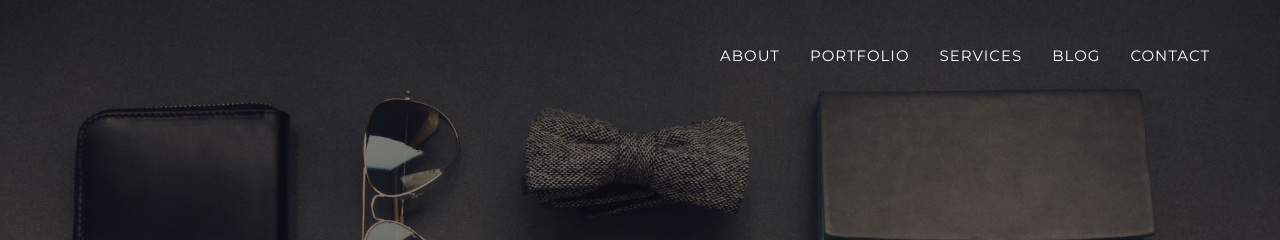
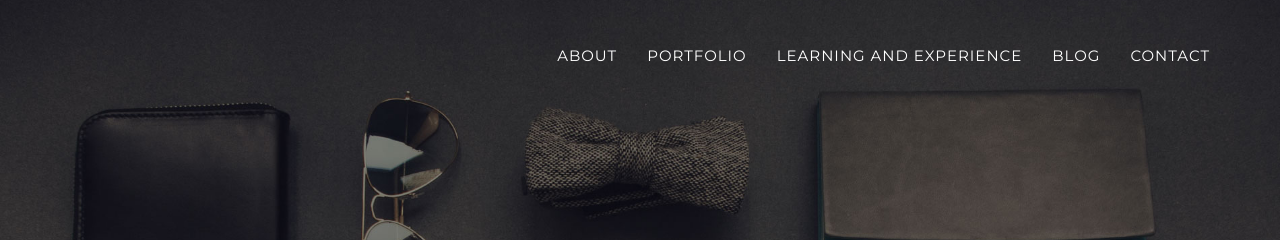
Before and after one commit to elizabethude/lizude.github.io, a Jekyll site: the page built from index.html, in a window 1280 px wide. Shown: the top 240 px of the page. Built offline with Jekyll 4.4.1, drawn with Linux system fonts in a browser that asks for light colours; nearby versions of some CDN libraries; some web fonts are replaced; library files that are not in the unit come from our copies.

Commit message:
Update header.html

```diff
--- a/_includes/header.html
+++ b/_includes/header.html
@@ -25,7 +25,7 @@
                         <a class="page-scroll" href="#portfolio">Portfolio</a>
                     </li>
                     <li>
-                        <a class="page-scroll" href="#services">Services</a>
+                        <a class="page-scroll" href="#services">Learning and Experience</a>
                     </li>
                     <li>
                         <a class="page-scroll" href="#team">Blog</a>
```
